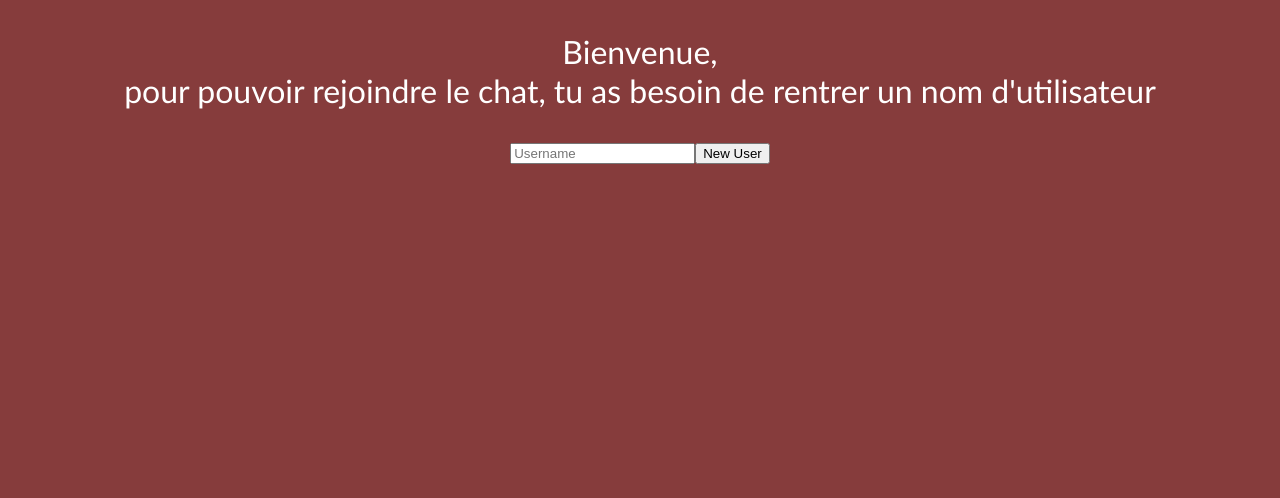
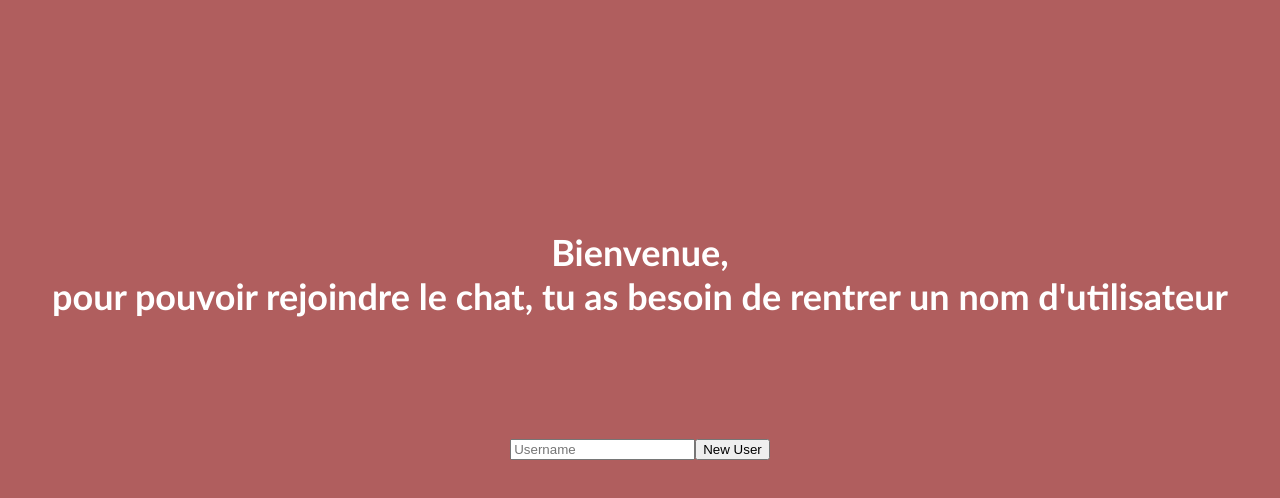
Before and after one commit to WojdylaR/Chat_SocketIO_APP_React-NestJS, a React (Create React App) app in the folder ChatApp/frontent/: page / in a window 1280 px wide. Shown: the top 498 px of the page. Built offline with nearby package versions, Linux system fonts and the light colour scheme; no server answers.

Commit message:
ajout css component<Login />

```diff
--- a/ChatApp/frontent/public/index.html
+++ b/ChatApp/frontent/public/index.html
@@ -13,7 +13,7 @@
     <link rel="manifest" href="%PUBLIC_URL%/manifest.json" />
     <title>React App</title>
   </head>
-  <body style="background: rgb(134, 60, 60);">
+  <body style="background: rgb(176, 94, 94);">
     <noscript>You need to enable JavaScript to run this app.</noscript>
     <div id="root" ></div>
   </body>
--- a/ChatApp/frontent/src/App.tsx
+++ b/ChatApp/frontent/src/App.tsx
@@ -7,9 +7,11 @@ function App(){
     return (
         <div>
             <GlobalStyle />
+            <div className="all">
             <Routes>
                 <Route path="/" element={<Chat />} />
             </Routes>
+            </div>
         </div>
     )
 }
--- a/ChatApp/frontent/src/Components/Login/index.tsx
+++ b/ChatApp/frontent/src/Components/Login/index.tsx
@@ -13,7 +13,7 @@ function Login(id: any){
     return (
         <div className="Login" id="Login">
             <p className="LoginMsg">
-                Bienvenue,<br /> pour pouvoir rejoindre le chat, tu as besoin de rentrer un nom d'utilisateur
+                <h2 >Bienvenue,<br /> pour pouvoir rejoindre le chat, tu as besoin de rentrer un nom d'utilisateur</h2>
             </p>
             <p className="LoginInput">
                 <input placeholder="Username" />
--- a/ChatApp/frontent/src/Styles/Global.tsx
+++ b/ChatApp/frontent/src/Styles/Global.tsx
@@ -1,27 +1,32 @@
 import { createGlobalStyle } from 'styled-components'
 
 const GlobalStyle = createGlobalStyle`
-div {
+.all {
     font-family: 'Trebuchet MS', Helvetica, sans-serif;
+    padding:0;
+    margin:0;
+    position: absolute;
+    top:0;
+    left:0;
+
+    width: 100%;
+    height: 100%;
 }
 
 .Login {
     text-align: center;
+    color:white;
     vertival-align: center;
-
-    color: white;
+    position: relative;
+    top: 25%;
+    font-size: 150%;
 }
 
-.LoginMsg {
-    position: relative;
-    top: 20%;
-    font-size: 200%;
-
-}
 
 .LoginInput {
-    position: relative;
-    top: 50%;
+    position: absolute;
+    top: 200%;
+    width:100%;
 }
 
 `
```
